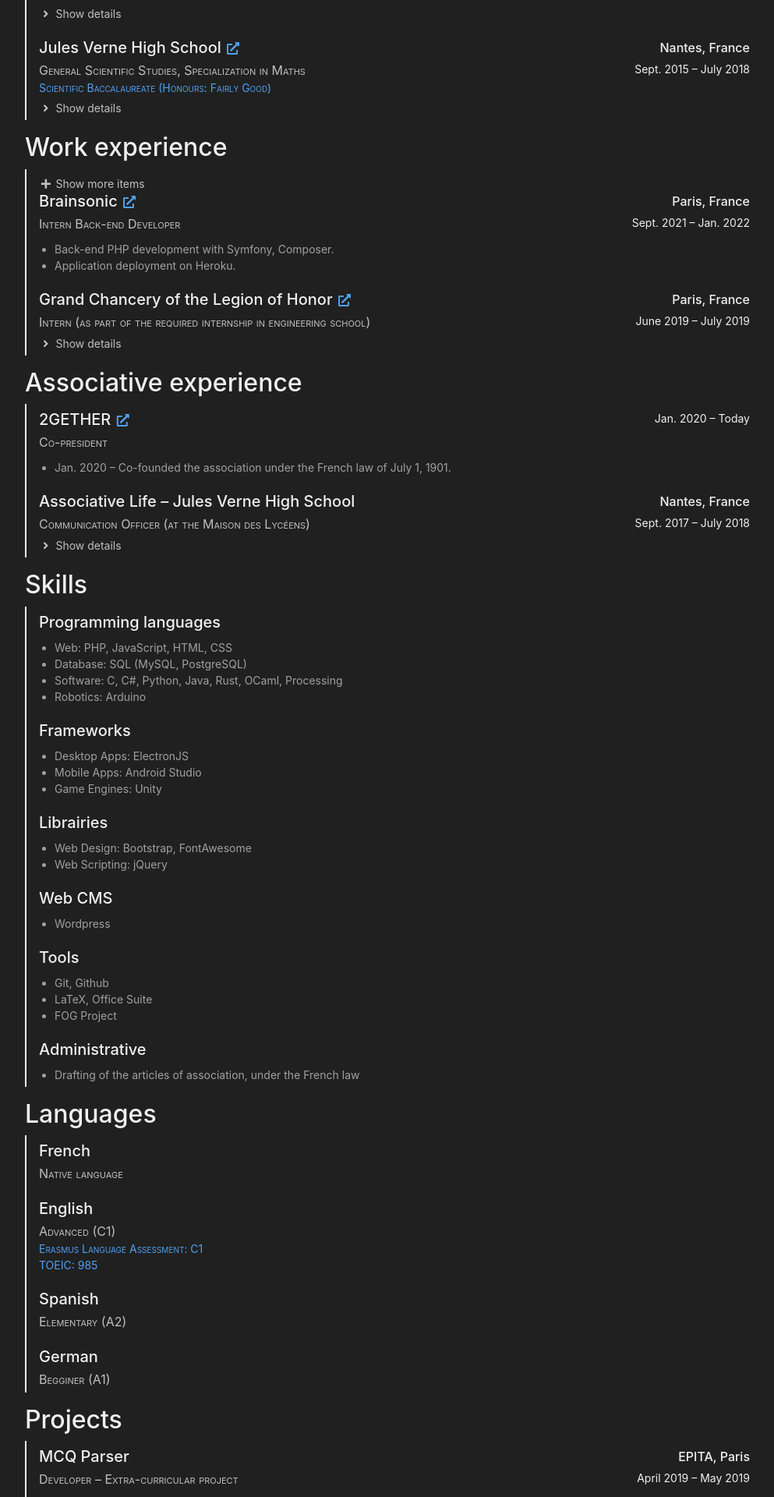
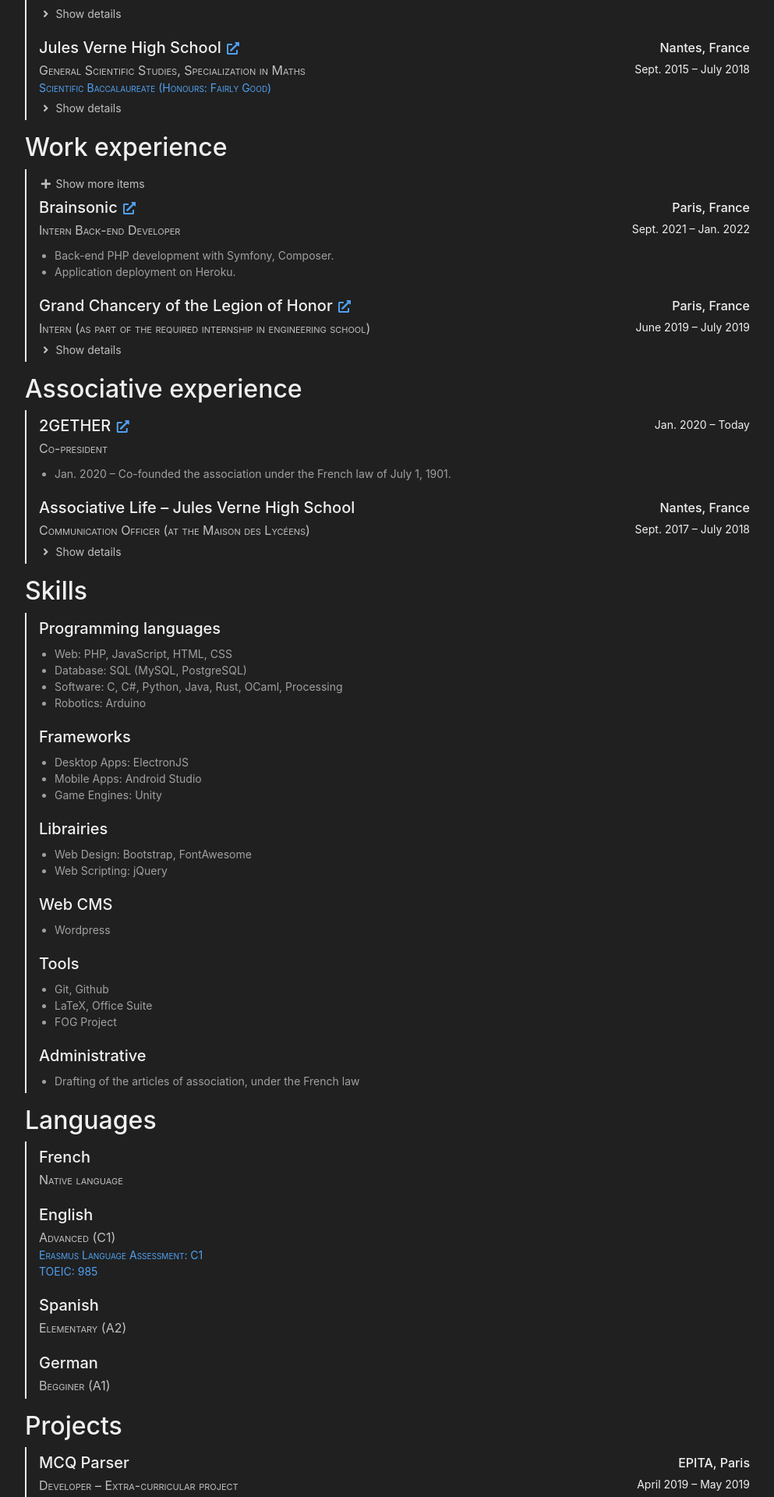
Before and after one commit to matiboux/matiboux.me, a Jekyll site: the page built from cv.html, in a window 1280 px wide. Shown: the part 1161-3081 px from the top of the page at 78% size, without its empty margins (143-1136 px from the left). Built offline with Jekyll 4.4.1, drawn with Linux system fonts in a browser that asks for light colours; nearby versions of some CDN libraries.

Commit message:
Fix spacing for cv items toggle links

```diff
--- a/assets/css/style.css
+++ b/assets/css/style.css
@@ -145,6 +145,7 @@ hr { border-color: rgba(255, 255, 255, .1) }
 }
 
 #main .cv-items .toggle-btn { display: block; color: #c0c0c0 !important; font-size: 14px }
+#main .cv-items > .toggle-btn { margin-bottom: .5rem }
 @media print { #main .cv-items .toggle-btn { display: none } }
 #main .cv-items .toggle-btn:hover { color: #a0a0a0 !important; text-decoration: none }
 @media not print {
```
